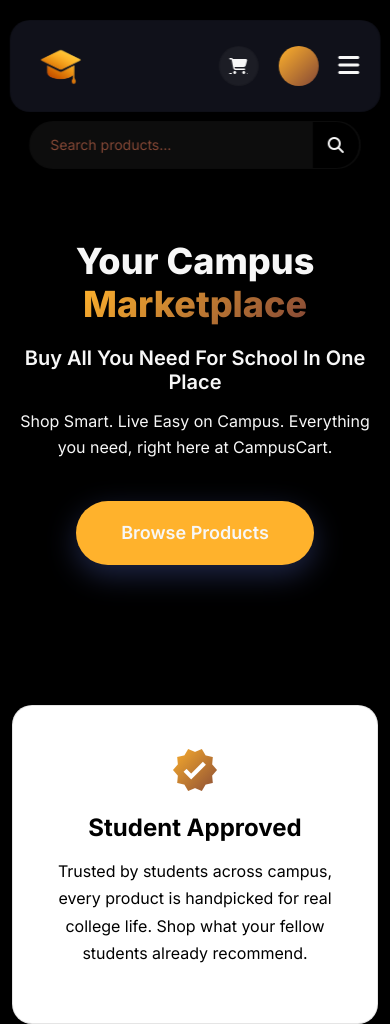
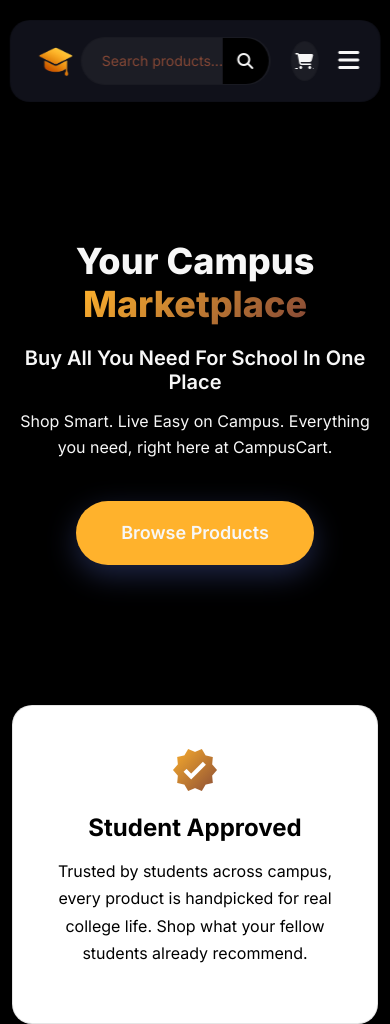
Before and after one commit to Wisdompeter/Campuscart, a plain HTML site: page index.html in a window 390 px wide. Shown: the top 1024 px of the page. Drawn offline with nearby package versions, Linux system fonts and the light colour scheme.

Commit message:
Add files via upload

```diff
--- a/tiller-main.css
+++ b/tiller-main.css
@@ -113,7 +113,7 @@
     }
 
     .nav-logo {
-      width: 60px;
+      width: 50px;
     }
 
     .nav-actions {
@@ -917,9 +917,6 @@
       .stat-item {
         padding: 0;
       }
-      .logo-name {
-        display: none;
-      }
       }
 
     @media (max-width: 900px) {
@@ -937,13 +934,12 @@
         padding: 15px 20px;
       }
 
-      .search-bar {
-        position: fixed;
-        top: 100px;
-        left: 50%;
-        transform: translateX(-50%);
-        width: 90%;
-        z-index: 999;
+      .profile-avatar {
+        display: none;
+      }
+
+      .logo-name {
+        display: none;
       }
 
       .search-input {
```
